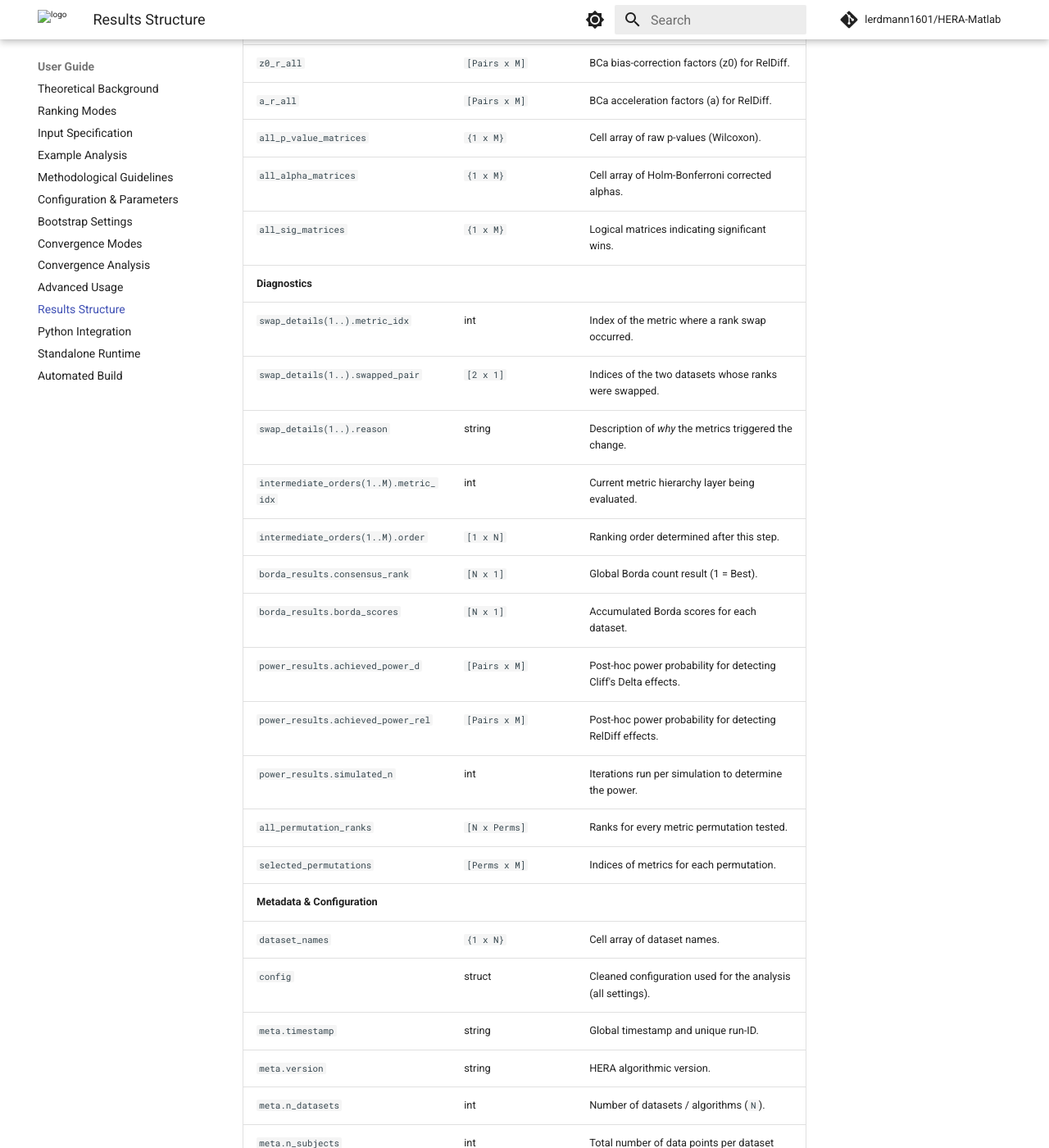
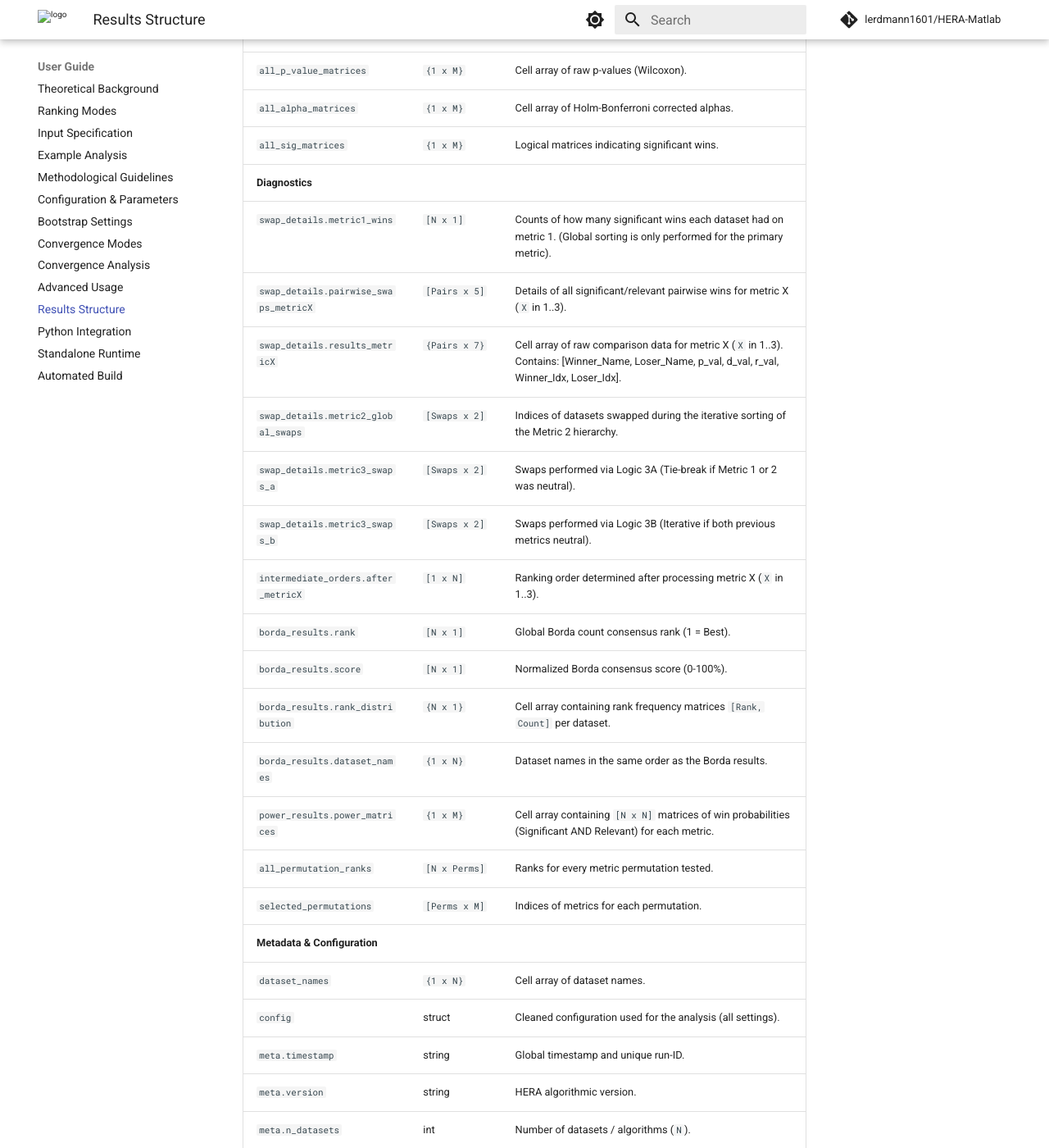
Before and after one commit to lerdmann1601/HERA-Matlab, an MkDocs documentation site: the page built from docs/Results_Structure_Reference.md, in a window 1280 px wide and 1400 px high, scrolled down 1330 px. Shown: the whole window at 82% size. Built offline with MkDocs 1.6.1 and Material for MkDocs 9.7.7, drawn with Linux system fonts in a browser that asks for light colours; comment, search, counter and statistics services are not loaded; some of the changed text lies outside the part shown.

Commit message:
docs: update and correct API description

```diff
--- a/docs/Results_Structure_Reference.md
+++ b/docs/Results_Structure_Reference.md
@@ -29,16 +29,18 @@ When running `results = HERA.run_ranking(...)`, the returned structure contains:
 | `all_alpha_matrices` | `{1 x M}` | Cell array of Holm-Bonferroni corrected alphas. |
 | `all_sig_matrices` | `{1 x M}` | Logical matrices indicating significant wins. |
 | **Diagnostics** | | |
-| `swap_details(1..).metric_idx` | int | Index of the metric where a rank swap occurred. |
-| `swap_details(1..).swapped_pair` | `[2 x 1]` | Indices of the two datasets whose ranks were swapped. |
-| `swap_details(1..).reason` | string | Description of *why* the metrics triggered the change. |
-| `intermediate_orders(1..M).metric_idx` | int | Current metric hierarchy layer being evaluated. |
-| `intermediate_orders(1..M).order` | `[1 x N]` | Ranking order determined after this step. |
-| `borda_results.consensus_rank` | `[N x 1]` | Global Borda count result (1 = Best). |
-| `borda_results.borda_scores` | `[N x 1]` | Accumulated Borda scores for each dataset. |
-| `power_results.achieved_power_d` | `[Pairs x M]` | Post-hoc power probability for detecting Cliff's Delta effects. |
-| `power_results.achieved_power_rel` | `[Pairs x M]` | Post-hoc power probability for detecting RelDiff effects. |
-| `power_results.simulated_n` | int | Iterations run per simulation to determine the power. |
+| `swap_details.metric1_wins` | `[N x 1]` | Counts of how many significant wins each dataset had on metric 1. (Global sorting is only performed for the primary metric). |
+| `swap_details.pairwise_swaps_metricX` | `[Pairs x 5]` | Details of all significant/relevant pairwise wins for metric X (`X` in 1..3). |
+| `swap_details.results_metricX` | `{Pairs x 7}` | Cell array of raw comparison data for metric X (`X` in 1..3). Contains: [Winner_Name, Loser_Name, p_val, d_val, r_val, Winner_Idx, Loser_Idx]. |
+| `swap_details.metric2_global_swaps` | `[Swaps x 2]` | Indices of datasets swapped during the iterative sorting of the Metric 2 hierarchy. |
+| `swap_details.metric3_swaps_a` | `[Swaps x 2]` | Swaps performed via Logic 3A (Tie-break if Metric 1 or 2 was neutral). |
+| `swap_details.metric3_swaps_b` | `[Swaps x 2]` | Swaps performed via Logic 3B (Iterative if both previous metrics neutral). |
+| `intermediate_orders.after_metricX` | `[1 x N]` | Ranking order determined after processing metric X (`X` in 1..3). |
+| `borda_results.rank` | `[N x 1]` | Global Borda count consensus rank (1 = Best). |
+| `borda_results.score` | `[N x 1]` | Normalized Borda consensus score (0-100%). |
+| `borda_results.rank_distribution` | `{N x 1}` | Cell array containing rank frequency matrices `[Rank, Count]` per dataset. |
+| `borda_results.dataset_names` | `{1 x N}` | Dataset names in the same order as the Borda results. |
+| `power_results.power_matrices` | `{1 x M}` | Cell array containing `[N x N]` matrices of win probabilities (Significant AND Relevant) for each metric. |
 | `all_permutation_ranks` | `[N x Perms]` | Ranks for every metric permutation tested. |
 | `selected_permutations` | `[Perms x M]` | Indices of metrics for each permutation. |
 | **Metadata & Configuration** | | |
@@ -52,12 +54,12 @@ When running `results = HERA.run_ranking(...)`, the returned structure contains:
 | `meta.metric_list` | `{1 x M}` | Names of the evaluated metrics in hierarchical order. |
 | `meta.stability_analysis.thresholds.B_vector` | `[1 x Steps]` | Bootstrap sample sizes tested for threshold convergence. |
 | `meta.stability_analysis.thresholds.global_stability` | `[1 x Steps]` | Aggregated IQR/Median stability measure per step. |
-| `meta.stability_analysis.thresholds.detailed_stability` | `[EffectTypes x M x Steps]` | Per-metric stability values (IQR/Median) for each effect type. |
+| `meta.stability_analysis.thresholds.detailed_stability` | `[2 x M x Steps]` | Per-metric stability (IQR/Median) for Cliff's Delta and RelDiff. |
 | `meta.stability_analysis.thresholds.converged` | bool | True if threshold estimates safely stabilized. |
 | `meta.stability_analysis.thresholds.elbow_indices` | `[1 x Curves]` | Elbow-point indices (fallback if convergence not reached). |
 | `meta.stability_analysis.ci.B_vector` | `[1 x Steps]` | Bootstrap sample sizes tested for CI convergence. |
 | `meta.stability_analysis.ci.global_stability` | `[1 x Steps]` | Aggregated IQR/Median stability measure per step. |
-| `meta.stability_analysis.ci.detailed_stability` | `[EffectTypes x M x Steps]` | Per-metric CI width stability values for each effect type. |
+| `meta.stability_analysis.ci.detailed_stability` | `[2 x M x Steps]` | Per-metric CI width stability for each effect type. |
 | `meta.stability_analysis.ci.converged` | bool | True if BCa CI widths safely stabilized. |
 | `meta.stability_analysis.ci.elbow_indices` | `[1 x Curves]` | Elbow-point indices (fallback if convergence not reached). |
 | `meta.stability_analysis.ranks.B_vector` | `[1 x Steps]` | Bootstrap sample sizes tested for rank convergence. |
```
